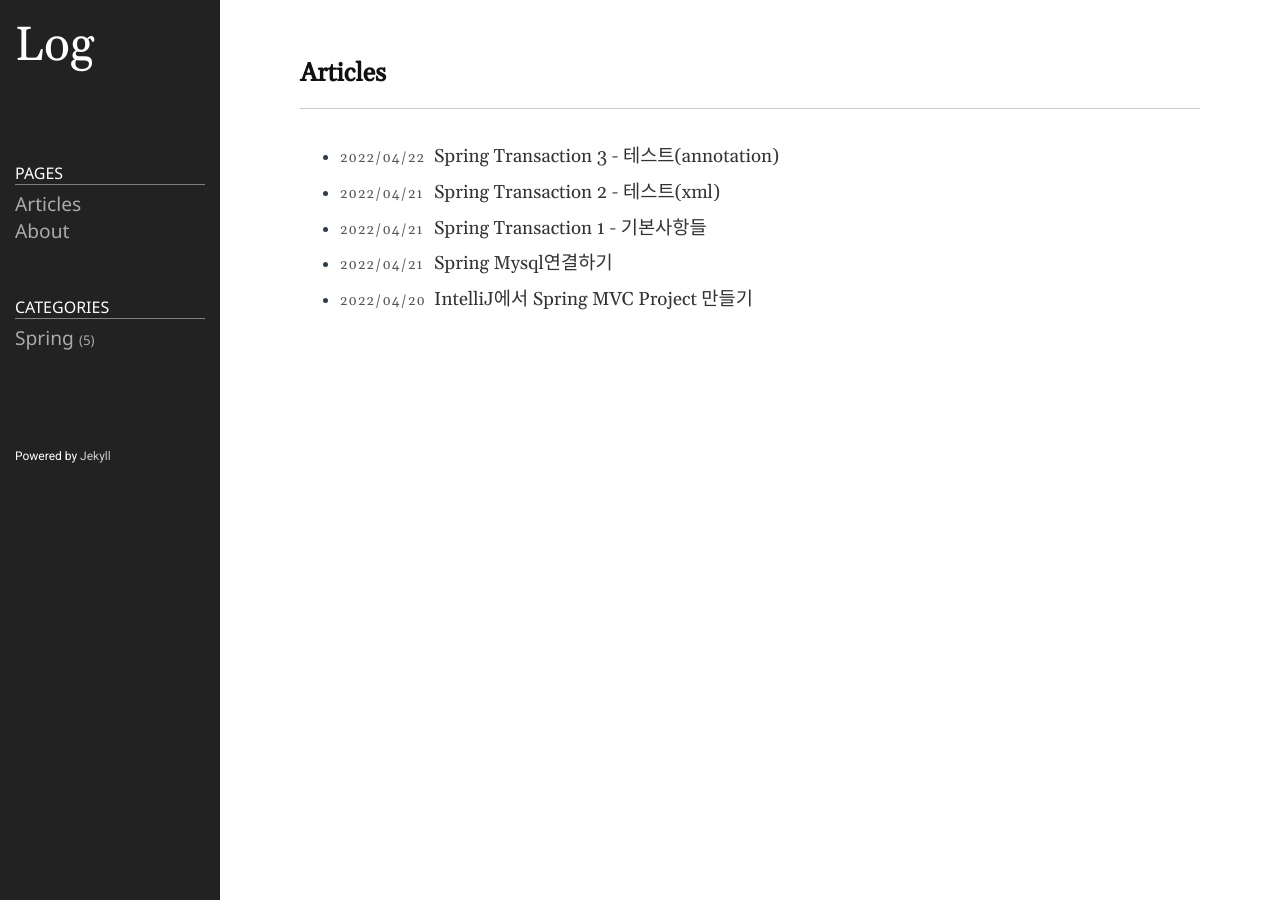
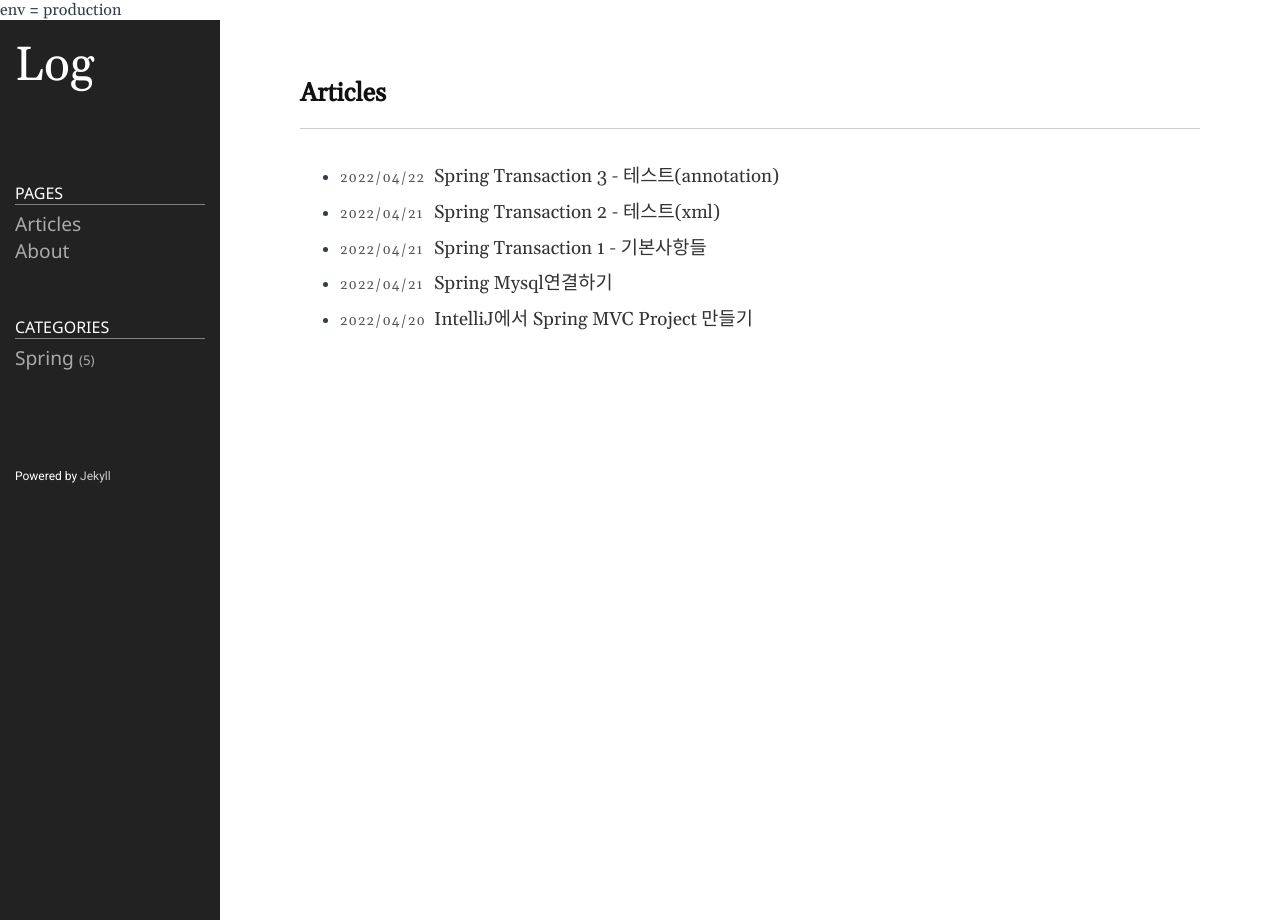
Before and after one commit to ooospikeooo/ooospikeooo.github.io, a Jekyll site: the page built from index.md, in a window 1280 px wide. Built offline with Jekyll 4.4.1, drawn with Linux system fonts in a browser that asks for light colours.

```diff
--- a/_includes/head.html
+++ b/_includes/head.html
@@ -4,7 +4,9 @@
 	<meta name="viewport" content="width=device-width, initial-scale=1">
 	{%- feed_meta -%}
 
-	{%- if jekyll.environment == 'production' and site.google_analytics -%}
+	{%- if jekyll.environment != 'test' and site.google-analytics -%}
 		{%- include google-analytics.html -%}
 	{%- endif -%}
+
+	<span>env = {{jekyll.environment}}</span>
 </head>
```
Also changed, not shown: package.json (added, +8 -0 lines), 2 other files.
